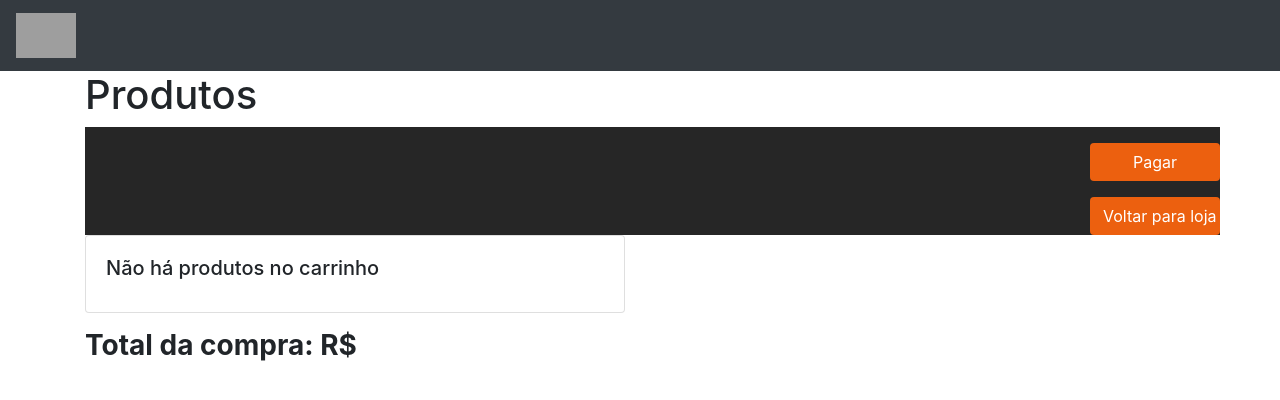
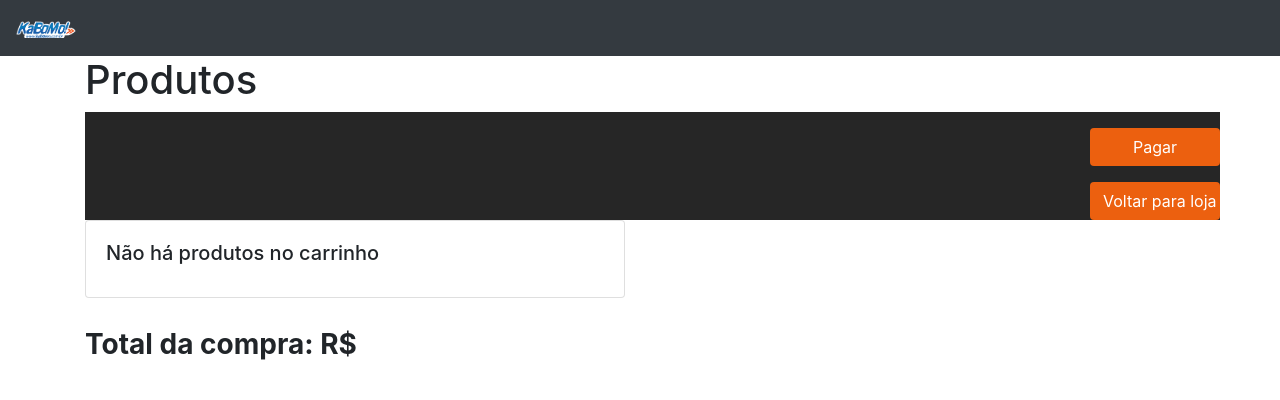
Before and after one commit to GabrielMR0504/Sistema-Web-e-Banco-de-Dados, a PHP site: page /carrinho.php in a window 1280 px wide. Shown: the top 400 px of the page. Run offline with PHP 8.4, Linux system fonts and the light colour scheme; the visitor is signed in with stand-in values (Sample User, id 1); data that the repository does not hold is empty; some libraries are stand-ins or nearby versions; grey boxes are pictures that could not be loaded.

Commit message:
mudança no resto dos icones

```diff
--- a/carrinho.php
+++ b/carrinho.php
@@ -11,10 +11,10 @@
     <meta name="viewport" content="width=device-width, initial-scale=1.0">
     <meta lang="PT-BR">
     <title>Loja de Informática</title>
-    <link rel="sortcut icon" href="logo-portal.png" type="image/png" />
+    <link rel="sortcut icon" href="Imagens/logo_loja.png" type="image/png" />
     <link rel="stylesheet" href="https://stackpath.bootstrapcdn.com/bootstrap/4.5.2/css/bootstrap.min.css" integrity="sha384-JcKb8q3iqJ61gNV9KGb8thSsNjpSL0n8PARn9HuZOnIxN0hoP+VmmDGMN5t9UJ0Z" crossorigin="anonymous">
     <link rel="stylesheet" href="https://use.fontawesome.com/releases/v5.14.0/css/all.css" integrity="sha384-HzLeBuhoNPvSl5KYnjx0BT+WB0QEEqLprO+NBkkk5gbc67FTaL7XIGa2w1L0Xbgc" crossorigin="anonymous">
-    <link rel="stylesheet" href="portal.css">
+    <link rel="stylesheet" href="loja.css">
     <link rel="stylesheet" href="https://stackpath.bootstrapcdn.com/bootstrap/4.1.3/css/bootstrap.min.css" integrity="sha384-MCw98/SFnGE8fJT3GXwEOngsV7Zt27NXFoaoApmYm81iuXoPkFOJwJ8ERdknLPMO" crossorigin="anonymous">
     <link rel="stylesheet" type="text/css" href="styleLogin.css" media="screen" />
 </head>
@@ -23,7 +23,7 @@
     <nav class="navbar navbar-expand-md bg-dark navbar-dark">
         <!-- Brand -->
         <a class="navbar-brand" href="#">
-            <img src="logo-portal.png" alt="Logo" style="width:60px;">
+            <img src="Imagens/logo_loja.png" alt="Logo" style="width:60px;">
         </a>
         <!-- Navbar links -->
         <!-- Toggler/collapsibe Button -->
--- a/pagamento.php
+++ b/pagamento.php
@@ -36,7 +36,7 @@
   <meta name="viewport" content="width=device-width, initial-scale=1.0">
   <meta lang="PT-BR">
   <title>Cadastrar pagamento</title>
-  <link rel="sortcut icon" href="logo-portal.png" type="image/png" />
+  <link rel="sortcut icon" href="Imagens/logo_loja.png" type="image/png" />
   <link rel="stylesheet" href="https://stackpath.bootstrapcdn.com/bootstrap/4.5.2/css/bootstrap.min.css" integrity="sha384-JcKb8q3iqJ61gNV9KGb8thSsNjpSL0n8PARn9HuZOnIxN0hoP+VmmDGMN5t9UJ0Z" crossorigin="anonymous">
   <link rel="stylesheet" href="https://use.fontawesome.com/releases/v5.14.0/css/all.css" integrity="sha384-HzLeBuhoNPvSl5KYnjx0BT+WB0QEEqLprO+NBkkk5gbc67FTaL7XIGa2w1L0Xbgc" crossorigin="anonymous">
   <link rel="stylesheet" href="payment.css">
@@ -46,7 +46,7 @@
   <nav class="navbar navbar-expand-md bg-dark navbar-dark">
     <!-- Brand -->
     <a class="navbar-brand" href="#">
-      <img src="logo-portal.png" alt="Logo" style="width:60px;">
+      <img src="Imagens/logo_loja.png" alt="Logo" style="width:60px;">
     </a>
     <!-- Navbar links -->
     <div class="collapse navbar-collapse" id="collapsibleNavbar">
```
